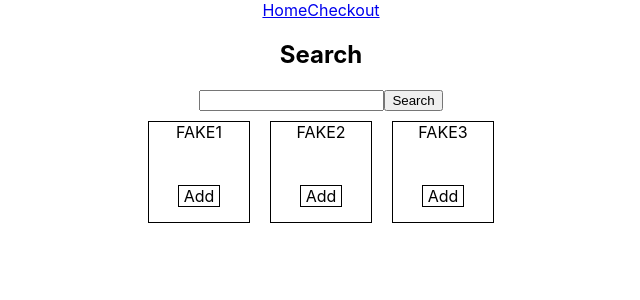
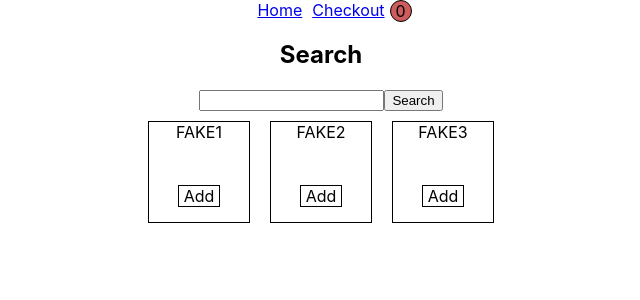
Before and after one commit to ebisLab/movie_search, a React (Create React App) app: page / in a window 1280 px wide. Shown: the top 300 px of the page, without its empty margins (319-959 px from the left). Built offline with nearby package versions, Linux system fonts and the light colour scheme.

Commit message:
remove item from cart

```diff
--- a/src/App.js
+++ b/src/App.js
@@ -24,15 +24,22 @@ function App() {
     console.log("I clicked this", item)
   }
 
+  const removeItem=(item)=>{
+    setCheckout(checkout.filter(movieitem=> item.id !== movieitem.id))
+    console.log("I removed this", item)
+    console.log("regular arr", checkout)
+    console.log("the array", checkout.filter(movieitem=> item.id !== movieitem.id))
+  }
+
 
 
 
   return (
     <div className="App">
-      <Navigation/>
+      <Navigation checkout={checkout}/>
       <Switch>
       <Route exact path="/" render={()=><Home movies={movies} addItem={addItem}/>}/>
-      <Route path="/checkout" render={()=><Checkout checkout={checkout}/>}/>
+      <Route path="/checkout" render={()=><Checkout checkout={checkout} removeItem={removeItem} />}/>
       </Switch>
     </div>
   );
--- a/src/components/Checkout.js
+++ b/src/components/Checkout.js
@@ -1,6 +1,6 @@
 import React from 'react'
 
-export default function Checkout({checkout}) {
+export default function Checkout({checkout, removeItem}) {
     console.log("checkout var", checkout)
     const cartTotal=()=>{
         return checkout.reduce((acc,val)=>{
@@ -12,7 +12,18 @@ export default function Checkout({checkout}) {
         <div>
             This is the checkout section
             {checkout.map(item=>
-                <div>{item.name}</div>)}
+                <div key={item.id}
+                style={{margin:"10px", border:"1px solid black", height:"100px", width:"100px", textAlign:"-webkit-center"}}
+                >
+                    <div
+                style={{height:"100%", position:"relative"}}
+                >{item.name}
+                <div
+                 style={{border:"1px solid black", height:"20px",width:"80px", position:"absolute", bottom:0, left:"50%", transform: "translateX(-50%)", cursor:"pointer", marginBottom:"15px"}}
+                 onClick={()=>removeItem(item)}
+
+                >Remove</div>
+                </div></div>)}
             <p>Total ${cartTotal()}</p>
 
         </div>
--- a/src/components/Navigation.js
+++ b/src/components/Navigation.js
@@ -2,12 +2,14 @@ import React from 'react';
 import {Link} from 'react-router-dom'
 
 export default function Navigation({checkout}) {
+    console.log("number", checkout)
 
     return (
         <div>
 
-            <Link to="/">Home</Link>
-            <Link to="/checkout">Checkout</Link>
+            <Link to="/" style={{padding:"5px"}}>Home</Link>
+            <Link to="/checkout" style={{padding:"5px"}}>Checkout</Link>
+            <span style={{width:"20px", height:"20px", border:"1px solid black", borderRadius:"50%", background:"indianred", position:"absolute"}} >{checkout.length}</span>
 
         </div>
     )
```
Also changed, not shown: src/components/Home.js (+6 -2 lines), 1 other file (tests, documents, lock files or other folders).
